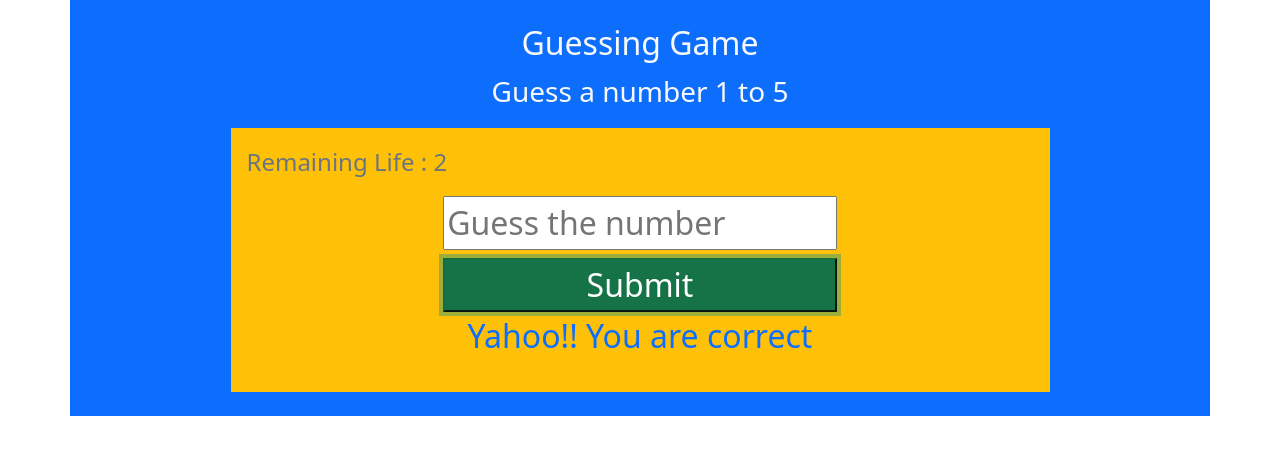
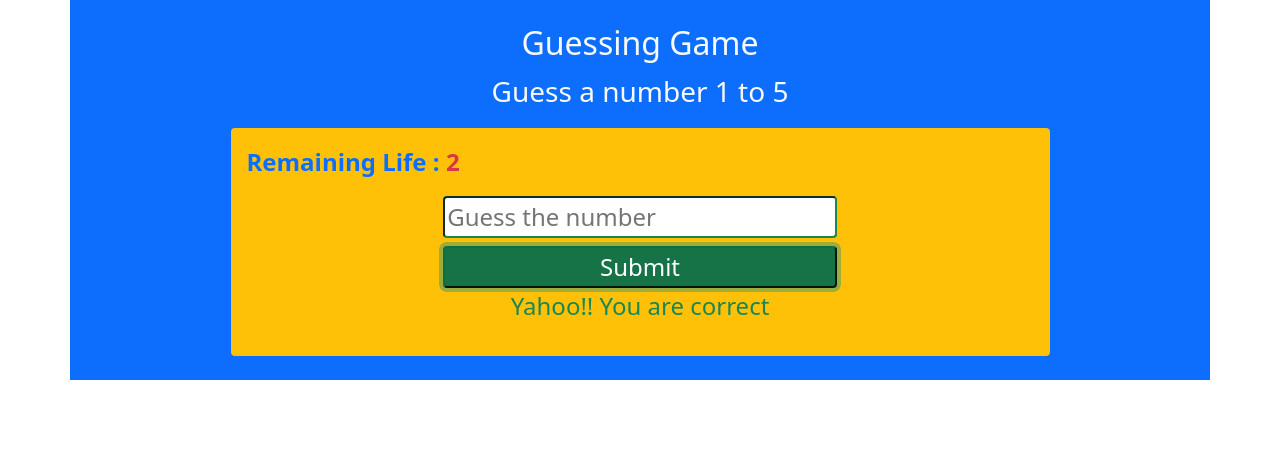
Before and after one commit to Sakib6071/guessinng-game, a plain HTML site: page index.html in a window 1280 px wide. Both pictures are taken after typing "5" into the empty fields and a click on the button "Submit". Drawn offline with nearby package versions, Linux system fonts and the light colour scheme.

Commit message:
correction color and font size for all devices

```diff
--- a/index.html
+++ b/index.html
@@ -13,11 +13,11 @@
     <div class="container bg-primary p-4">
         <h1 class="text-center text-light fs-2">Guessing Game</h1>
         <p class="text-center text-light fs-3">Guess a number 1 to 5</p>
-        <div class="mainField w-75 mx-auto bg-warning p-3">
-            <p class="fs-4 text-secondary">Remaining Life : <span id="life">3</span></p>
-            <input class="d-block fs-2 w-50 mx-auto" type="number" id="inputField" placeholder="Guess the number">
-            <button class="btn-success fs-2 w-50 mx-auto d-block mt-2" id="btn">Submit</button>
-            <p class="fs-2 text-center" id="message-field"></p>
+        <div class="mainField w-75 mx-auto bg-warning p-3 rounded">
+            <p class="fs-4 text-primary fw-bold">Remaining Life : <span class="text-danger" id="life">3</span></p>
+            <input class="d-block fs-4 w-50 mx-auto rounded border-success" type="number" id="inputField" placeholder="Guess the number">
+            <button class="btn-success fs-4 w-50 mx-auto d-block mt-2 rounded" id="btn">Submit</button>
+            <p class="fs-4 text-center" id="message-field"></p>
         </div>
 
 
--- a/logic/app.js
+++ b/logic/app.js
@@ -4,22 +4,22 @@ let count = 3;
 
     document.getElementById("btn").addEventListener('click',function(){
         count=count-1;
-
+        const inputField=document.getElementById('inputField')
+        const inputValue = inputField.value;
+        const inputNumber = Number.parseInt(inputValue)
+        //console.log(inputNumber);
+        // console.log(typeof(inputNumber));
+        inputField.value=''
         if(count>=0){
             document.getElementById('life').innerText=count;
-            const inputField=document.getElementById('inputField')
-            const inputValue = inputField.value;
-            const inputNumber = Number.parseInt(inputValue)
-            console.log(inputNumber);
-            // console.log(typeof(inputNumber));
-            inputField.value=''
-
             if((inputNumber <= 5) && (inputNumber>=1)){
                 if(random == inputNumber){
                     document.getElementById('message-field').innerText="Yahoo!! You are correct"
-                    document.getElementById('message-field').classList.add('text-primary')
+                    document.getElementById('message-field').classList.remove('text-danger')
+                    document.getElementById('message-field').classList.add('text-success')
                 }else{
                     document.getElementById('message-field').innerText="Oh ho!! You are wrong"
+                    document.getElementById('message-field').classList.remove('text-success')
                     document.getElementById('message-field').classList.add('text-danger')
 
                 }
@@ -27,11 +27,13 @@ let count = 3;
             }else{
 
             document.getElementById('message-field').innerText="Sorry!Please select a valid number"
+            document.getElementById('message-field').classList.remove('text-success')
             document.getElementById('message-field').classList.add('text-danger')
 
             }
         }else{
             document.getElementById('message-field').innerText="Sorry! You Have No Life"
+            document.getElementById('message-field').classList.remove('text-success')
             document.getElementById('message-field').classList.add('text-danger')
         }
 
```
